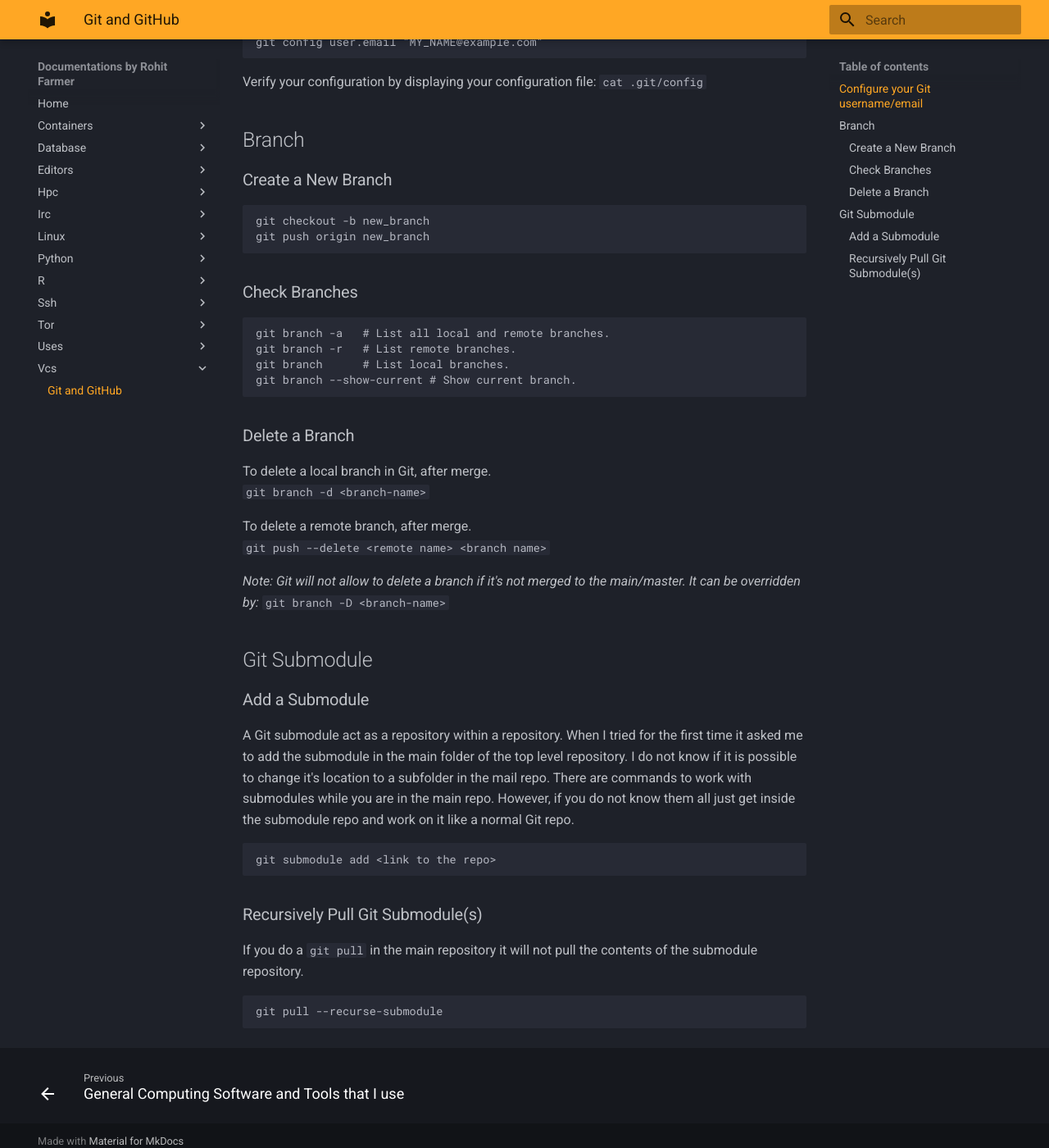
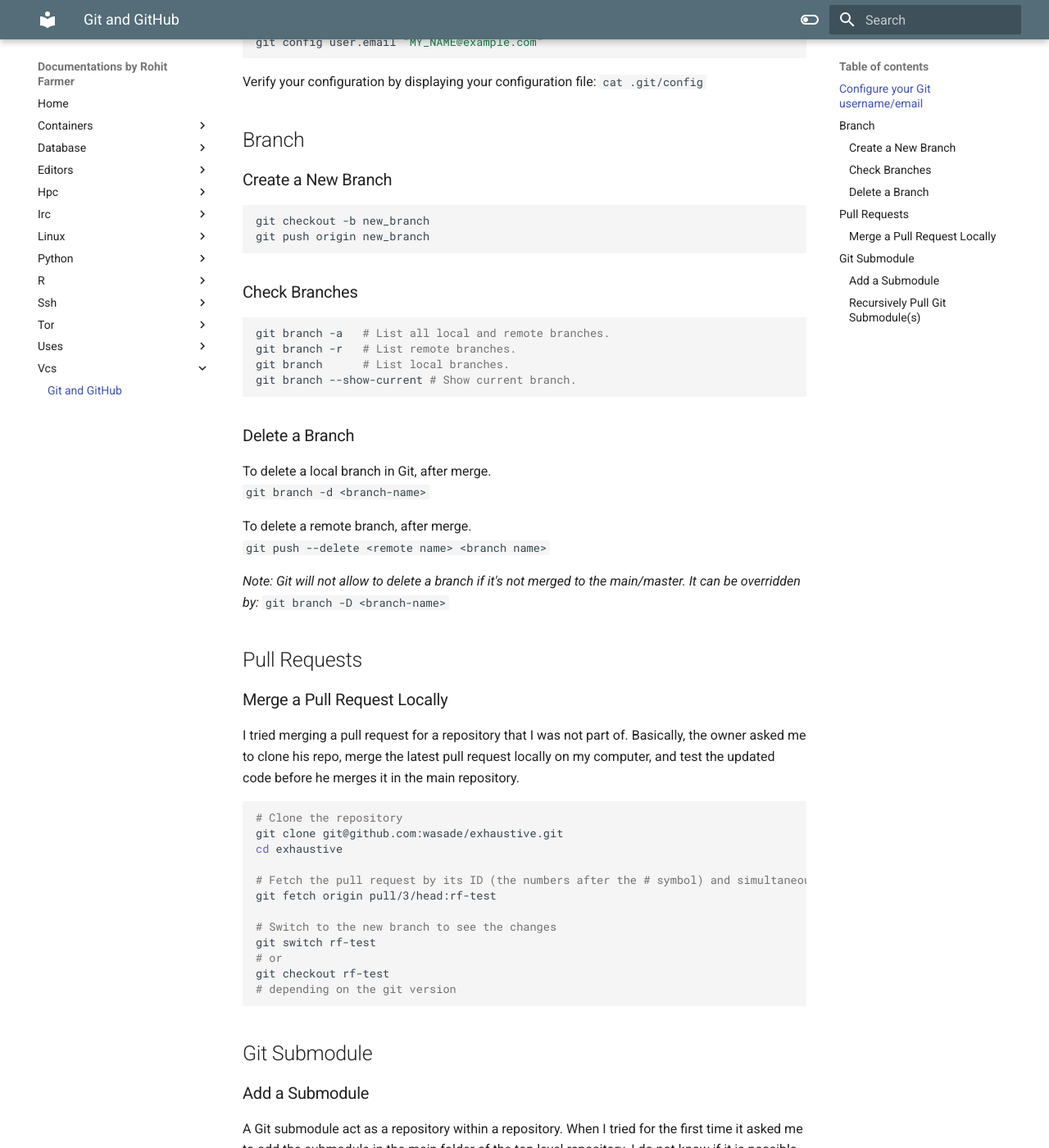
Before and after one commit to rohitfarmer/mk-docs, an MkDocs documentation site: the page built from docs/vcs/git-github.md, in a window 1280 px wide and 1400 px high, scrolled down 691 px. Shown: the whole window at 82% size. Built offline with MkDocs 1.6.1 and Material for MkDocs 9.7.7, drawn with Linux system fonts in a browser that asks for light colours; some of the changed text lies outside the part shown.

Commit message:
git section update; theme changes

````diff
--- a/docs/vcs/git-github.md
+++ b/docs/vcs/git-github.md
@@ -7,7 +7,7 @@ You typically configure your global username and email address after installing
 Git configuration works the same across Windows, macOS, and Linux.
 To set your global username/email configuration:
 
-```
+```bash
 # Set your username:
 git config --global user.name "FIRST_NAME LAST_NAME"
 
@@ -19,7 +19,7 @@ To set repository-specific username/email configuration:
 
 From the command line, change into the repository directory.
 
-```
+```bash
 # Set your username:
 git config user.name "FIRST_NAME LAST_NAME"
 
@@ -32,13 +32,13 @@ Verify your configuration by displaying your configuration file:
 
 ## Branch
 ### Create a New Branch
-```
+```bash
 git checkout -b new_branch
 git push origin new_branch
 ```
 
 ### Check Branches
-```
+```bash
 git branch -a 	# List all local and remote branches.
 git branch -r 	# List remote branches.
 git branch 		# List local branches.
@@ -55,15 +55,36 @@ To delete a remote branch, after merge.
 *Note: Git will not allow to delete a branch if it's not merged to the main/master. It can be overridden by:*
 `git branch -D <branch-name>`
 
+## Pull Requests
+### Merge a Pull Request Locally
+I tried merging a pull request for a repository that I was not part of. Basically, the owner asked me to clone his repo, merge the latest pull request locally on my computer, and test the updated code before he merges it in the main repository.
+
+```bash
+# Clone the repository
+git clone git@github.com:wasade/exhaustive.git
+cd exhaustive
+
+# Fetch the pull request by its ID (the numbers after the # symbol) and simultaneously create a branch
+git fetch origin pull/3/head:rf-test
+
+# Switch to the new branch to see the changes
+git switch rf-test
+# or
+git checkout rf-test
+# depending on the git version
+```
+
 ## Git Submodule
 ### Add a Submodule
 A Git submodule act as a repository within a repository. When I tried for the first time it asked me to add the submodule in the main folder of the top level repository. I do not know if it is possible to change it's location to a subfolder in the mail repo. There are commands to work with submodules while you are in the main repo. However, if you do not know them all just get inside the submodule repo and work on it like a normal Git repo.
-```
+
+```bash
 git submodule add <link to the repo>
 ```
 
 ### Recursively Pull Git Submodule(s)
 If you do a `git pull` in the main repository it will not pull the contents of the submodule repository.
-```
+
+```bash
 git pull --recurse-submodule
 ```
--- a/mkdocs.yml
+++ b/mkdocs.yml
@@ -3,9 +3,27 @@
 theme:
   name: material
   palette:
-    scheme: slate
-    primary: orange
-    accent: indigo
+      # Palette toggle for light mode
+    - media: "(prefers-color-scheme: light)"
+      scheme: default
+      primary: blue grey
+      accent: green
+      toggle:
+        icon: material/toggle-switch-off-outline
+        name: Switch to dark mode
+
+    # Palette toggle for dark mode
+    - media: "(prefers-color-scheme: dark)"
+      scheme: slate
+      primary: blue grey
+      accent: green
+      toggle:
+        icon: material/toggle-switch
+        name: Switch to light mode
+
+    #scheme: slate
+    #primary: orange
+    #accent: indigo
   features:
     - navigation.path
     - navigation.top
````
